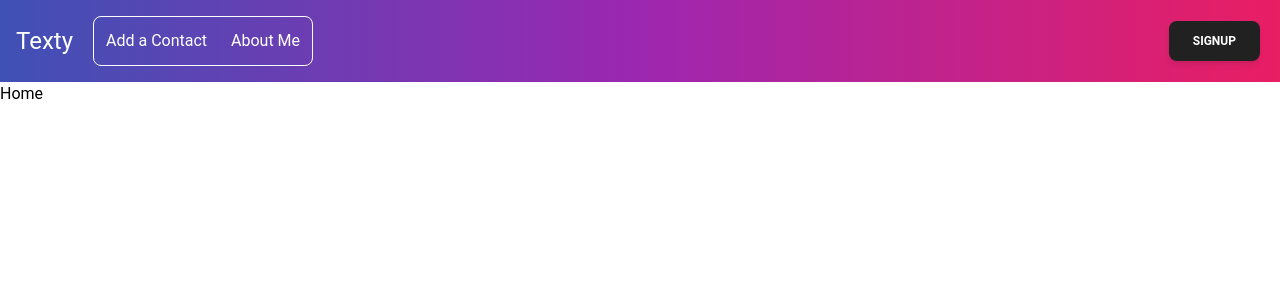
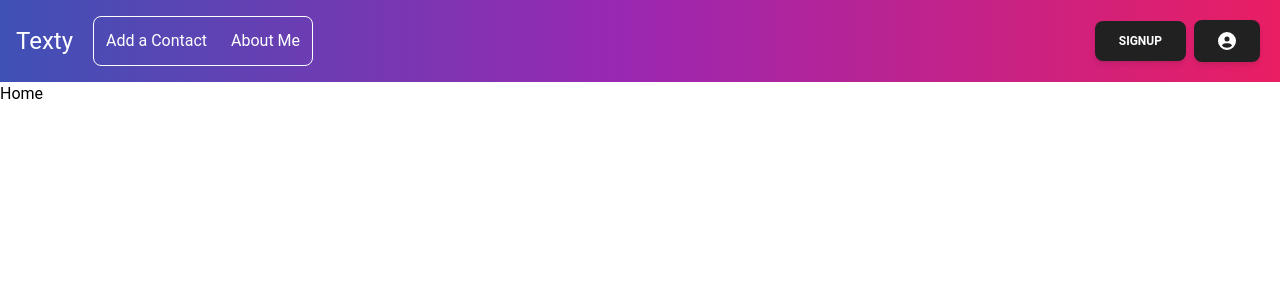
Before and after one commit to Simpl1fy/Text_Chat_Application, a React (Vite) app in the folder texty-frontend/: page /home in a window 1280 px wide. Shown: the top 300 px of the page. Built offline with nearby package versions, Linux system fonts and the light colour scheme.

Commit message:
added button for profile in navbar

```diff
--- a/texty-frontend/package.json
+++ b/texty-frontend/package.json
@@ -10,6 +10,10 @@
     "preview": "vite preview"
   },
   "dependencies": {
+    "@fortawesome/fontawesome-svg-core": "^6.6.0",
+    "@fortawesome/free-solid-svg-icons": "^6.6.0",
+    "@fortawesome/react-fontawesome": "^0.2.2",
+    "@heroicons/react": "^2.1.5",
     "@material-tailwind/react": "^2.1.10",
     "react": "^18.3.1",
     "react-dom": "^18.3.1",
--- a/texty-frontend/src/components/Navbar.jsx
+++ b/texty-frontend/src/components/Navbar.jsx
@@ -1,5 +1,13 @@
 import { Outlet, Link } from "react-router-dom";
-import { Button } from "@material-tailwind/react";
+import {
+  Button,
+  Menu,
+  MenuHandler,
+  MenuList,
+  MenuItem,
+ } from "@material-tailwind/react";
+import { FontAwesomeIcon } from '@fortawesome/react-fontawesome';
+import { faCircleUser } from '@fortawesome/free-solid-svg-icons';
 
 export default function Navbar() {
   return (
@@ -13,7 +21,18 @@ export default function Navbar() {
           </div>
         </div>
         <div className="me-5">
-          <Button>Signup</Button>
+          <Button className="me-2">Signup</Button>
+          <Menu>
+          <MenuHandler>
+            <Button>
+              <FontAwesomeIcon icon={faCircleUser} className="fa-xl" />
+            </Button>
+          </MenuHandler>
+          <MenuList>
+            <MenuItem>Profile</MenuItem>
+            <MenuItem>Logout</MenuItem>
+          </MenuList>
+        </Menu>
         </div>
       </div>
       <Outlet />
```
Also changed, not shown: 1 other file (tests, documents, lock files or other folders).
